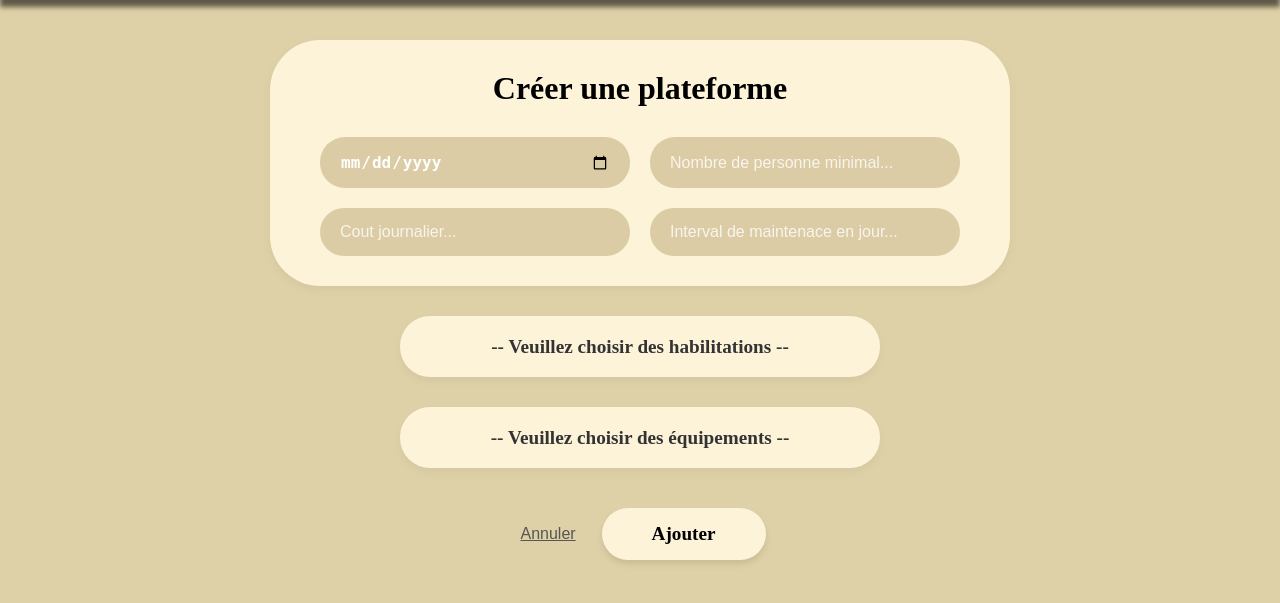
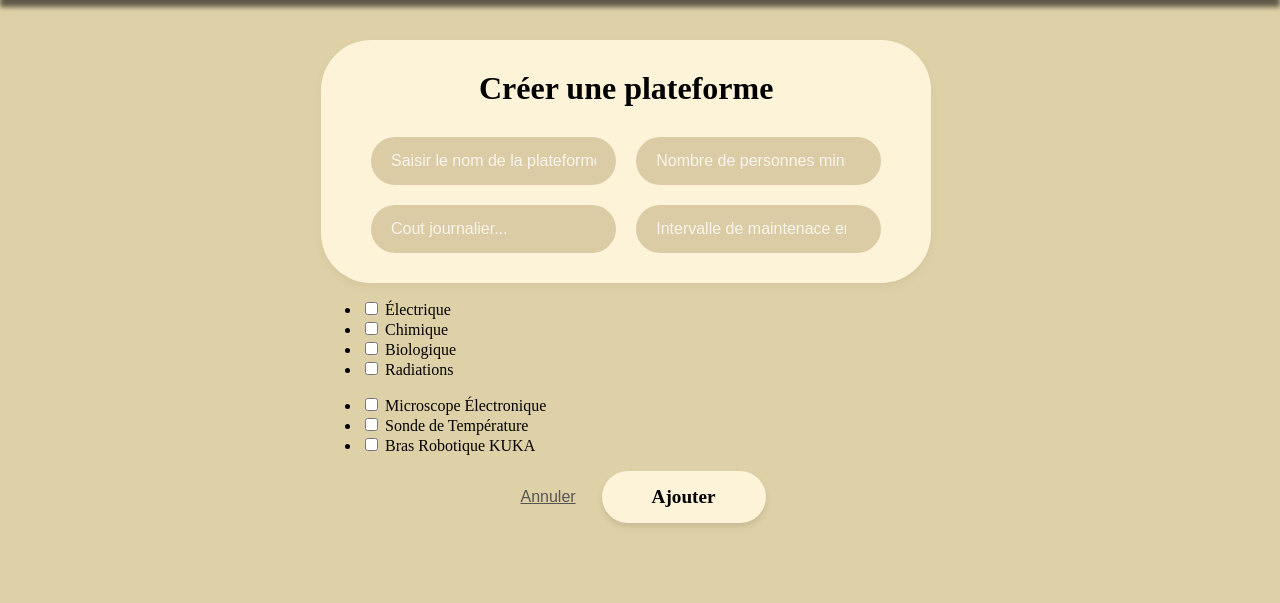
Before and after one commit to JorisVachey/SAE_ADN, a Flask app: page /plateforme/ in a window 1280 px wide. Shown: the part 80-683 px from the top of the page. Run offline with Flask 3, Linux system fonts and the light colour scheme; a user stored in the database is signed in.

Commit message:
création plateforme quasi finie

```diff
--- a/flask/monApp/forms.py
+++ b/flask/monApp/forms.py
@@ -24,19 +24,13 @@ class PlateformeForm(FlaskForm):
     nbPersonnes = IntegerField('nb personnes', validators=[DataRequired(message="Cette option est obligatoire")])
     Cout = IntegerField('cout', validators=[DataRequired(message="Cette option est obligatoire")])
     IntervalleMaintenance  = IntegerField('nb jours entre maintenances', validators=[DataRequired(message="Cette option est obligatoire")])
-    Lieu = StringField('lieu', validators=[DataRequired(message="Cette option est obligatoire")])
+    Lieu = StringField('lieu')
     ProchaineMaintenance = DateField('ProchaineMaintenance')
 
 class HabilitationForm(FlaskForm):
     CHOICES = [
-        ("Mobilier", "Mobilier"), ("Gros Électroménager", "Gros Électroménager"),
-        ("Petit Électroménager", "Petit Électroménager"), ("Service de Table", "Service de Table"),
-        ("Équipement audiovisuel", "Équipement audiovisuel"), ("Téléphonie", "Téléphonie"),
-        ("Décoration", "Décoration"), ("Linge", "Linge"),
-        ("Équipement informatique", "Équipement informatique"), ("Vêtements", "Vêtements"),
-        ("Provisions", "Provisions"), ("Materiel de bricolage", "Materiel de bricolage"),
-        ("Accessoires de loisirs", "Accessoires de loisirs"), ("Objets précieux", "Objets précieux"),
-        ("Divers", "Divers")
+        ("Électrique", "Électrique"), ("Chimique", "Chimique"),
+        ("Biologique", "Biologique"), ("Radiations", "Radiations"),
     ]
     habilitation_selectionnee = SelectMultipleField('Habilitations',
             choices=CHOICES,
@@ -51,3 +45,21 @@ class EchantillonForm(FlaskForm):
     typeE  = StringField('type espèce', validators=[DataRequired(message="Cette option est obligatoire")])
     nomSpecifique  = StringField('nom scientifique', validators=[DataRequired(message="Cette option est obligatoire")])
     commentaire = StringField('commentaire', validators=[DataRequired(message="Cette option est obligatoire")])
+
+class EquipementForm(FlaskForm): # Renommé pour plus de clarté
+
+    objets_selectionnes = SelectMultipleField(
+        'Sélectionnez les Objets',
+        widget=ListWidget(html_tag='ul', prefix_label=False),
+        option_widget=CheckboxInput()
+    )
+
+    def __init__(self, *args, **kwargs):
+        super().__init__(*args, **kwargs)
+
+        tous_les_objets = Equipement.query.all()
+
+        self.objets_selectionnes.choices = [
+            (str(obj.idE), obj.nomEquipement)
+            for obj in tous_les_objets
+        ]
--- a/flask/monApp/templates/accueil.html
+++ b/flask/monApp/templates/accueil.html
@@ -35,7 +35,7 @@
     <section class="plateforme">
         <h1>Plateformes en cours</h1>
         <div class="plus">
-            <img src="{{ url_for('static', filename='img/plus.png') }}" alt="">
+            <a href="{{ url_for('create_plateforme') }}" ><img src="{{ url_for('static', filename='img/plus.png') }}" alt=""></a>
         </div>
 
         {%for plt in plateformes%}
--- a/flask/monApp/templates/ajout_plat.html
+++ b/flask/monApp/templates/ajout_plat.html
@@ -6,20 +6,20 @@
 
 {% block main %}
 <section id="ajout">
-    <form method="POST" class="champs" id="form-ajout-plat">
+    <form class="form-horizontal" role="form" method ="POST" action ="{{ url_for ('ajouter_plateforme') }}">
+        {{ form.hidden_tag() }}
         <div id = zone1>
             <label>Créer une plateforme</label>
-        <input id="date" type="date" name="date_camp" placeholder="Saisir une date...">
-        <input id="nomPlateforme" type="text" name="nomP" placeholder="Nombre de personne minimal..."required>
-        <input id="cout" type="text" name="coutPJ" placeholder="Cout journalier..."required>
-        <input id="interv" type="decimal" name="interv" placeholder="Interval de maintenace en jour..." required>
+        <input id="nom" type="text" name="{{ form.Nom.name }}" placeholder="Saisir le nom de la plateforme..."required>
+        <input id="nomPlateforme" type="number" name="{{ form.nbPersonnes.name }}" placeholder="Nombre de personnes minimal..."required>
+        <input id="cout" type="number" name="{{ form.Cout.name }}" placeholder="Cout journalier..."required>
+        <input id="interv" type="number" name="{{ form.IntervalleMaintenance.name }}" placeholder="Intervalle de maintenace en jour..." required>
         </div>
-        <select class="select_t" name="habilitation"required >
-            <option value="">-- Veuillez choisir des habilitations --</option>
-        </select>
-        <select class="select_t" name="habilitation"required >
-            <option value="">-- Veuillez choisir des équipements --</option>
-        </select>
+        <div id = zone2>
+            {{ hab.habilitation_selectionnee() }}
+        <div id = zone3>
+            {{ equipements.objets_selectionnes() }}
+        </div>
         <div class="boutons_form">
             <button type="reset" class="annuler" onclick="masquerForm()">Annuler</button>
             <button type="submit" class="boutons_plat">Ajouter</button>
--- a/flask/monApp/views.py
+++ b/flask/monApp/views.py
@@ -82,17 +82,14 @@ def accueil():
         infos_camp.append(infos)
     return render_template('accueil.html', campagnes= infos_camp,plateformes=infos_plat)
 
-@app.route('/fouille/')
-def fouille() :
-    return render_template('fouille.html')
-
-
 
 @app.route('/plateforme/', methods=['GET','POST'])
 @login_required
 def create_plateforme():
     unForm = PlateformeForm()
-    return render_template('ajout_plat.html', formulaire = unForm)
+    habForm = HabilitationForm()
+    equipForm = EquipementForm()
+    return render_template('ajout_plat.html', form = unForm, hab = habForm,equipements=equipForm)
 
 @app.route('/plateformes/ajouter-plateforme/', methods=['GET','POST'])
 @login_required
@@ -105,8 +102,12 @@ def ajouter_plateforme():
         Laboratoire.nomLab == Plateforme.query.filter(
             Plateforme.nomPlateforme ==
             camp.nomPlateforme).one().lab_id).one()
+
     unForm = PlateformeForm()
-    if unForm.validate_on_submit:
+    habForm = HabilitationForm()
+    equipForm = EquipementForm()
+    if unForm.validate_on_submit() and habForm.validate() and equipForm.validate():
+
         Nom = unForm.Nom.data
         nbPersonnes = unForm.nbPersonnes.data
         Cout = unForm.Cout.data
@@ -116,28 +117,46 @@ def ajouter_plateforme():
                                 nbPersonnes=nbPersonnes,
                                 cout=Cout,
                                 intervalleMaintenance=IntervalleMaintenance,
-                                lieu=Lieu
+                                lieu=Lieu,
+                                derniereMaintenance=None,
+                                prochaineMaintenance=None
                                 )
         plateforme.laboratoire = lab
         db.session.add(plateforme)
         db.session.commit()
-        habilitations = request.form.getlist('habilitation')
+        habilitations = habForm.habilitation_selectionnee.data
+        print(habilitations)
         for hab in habilitations :
             db.session.add(Necessite(type =hab,nomPlateforme=Nom))
             db.session.commit()
+
+        equipements = equipForm.objets_selectionnes.data
+        print(equipements)
+        for eqp in equipements :
+            db.session.add(Contenir(idE =eqp,nomPlateforme=Nom))
+            db.session.commit()
         return redirect(url_for('accueil'))
+    return render_template(
+        'ajout_plat.html',
+        form = unForm,
+        hab = habForm,
+        equipements = equipForm
+    )
 
 @app.route('/plateformes/<nomPlateforme>/', methods=['GET','POST'])
 @login_required
 def detail_plateforme(nomPlateforme):
+    print('aaaaaaaa')
     user = Personne.query.get_or_404(current_user.idP)
     unForm = PlateformeForm()
     try:
+        print('bbbbbbb')
         participer = Participer.query.filter(Participer.idP == user.idP).all()
         numParticip=[p.numCampagne for p in participer]
         campagnes = Campagne.query.filter(Campagne.numCampagne.in_(numParticip)).all()
         nomPlat=[c.nomPlateforme for c in campagnes]
         if not(nomPlateforme in nomPlat):
+            print('oulaaaaaa')
             return redirect(url_for('accueil'))
 
         plat = Plateforme.query.filter(Plateforme.nomPlateforme==nomPlateforme).one()
@@ -195,20 +214,13 @@ def detail_campagne(numCampagne):
 @app.route('/echantillons/<int:numCampagne>/')
 @login_required
 def echantillons(numCampagne):
-    # Récupérer la campagne
     campagne = Campagne.query.filter(Campagne.numCampagne==numCampagne).first_or_404()
-
-    # Récupérer tous les échantillons pour cette campagne
     echantillons = Echantillon.query.filter(Echantillon.numCampagne==numCampagne).all()
-
-    # Filtrer pour n'avoir que les objets Fichier associés
     fichiers = [e.fichier for e in echantillons if e.fichier]
-
-    # Préparer le dictionnaire complet de données (Statique pour JavaScript)
     all_file_details = {}
 
     for fichier in fichiers:
-        # Trouver l'échantillon lié au fichier actuel pour récupérer ses détails
+
         echantillon = Echantillon.query.filter_by(idFichier=fichier.idFichier).first()
 
         if echantillon:
@@ -228,9 +240,7 @@ def echantillons(numCampagne):
         'espece': 'Sélectionner un fichier',
         'commentaire': ''
     }
-
     if all_file_details:
-        # Récupérer les détails du premier fichier (première clé dans le dictionnaire)
         first_id = list(all_file_details.keys())[0]
         initial_details = all_file_details[first_id]
 
@@ -238,5 +248,4 @@ def echantillons(numCampagne):
                            campagne=campagne,
                            fichiers=fichiers,
                            initial_details=initial_details,
-                           # PASSER TOUTES LES DONNÉES AU TEMPLATE
                            all_file_details=all_file_details)
```
Also changed, not shown: flask/monApp.db.
